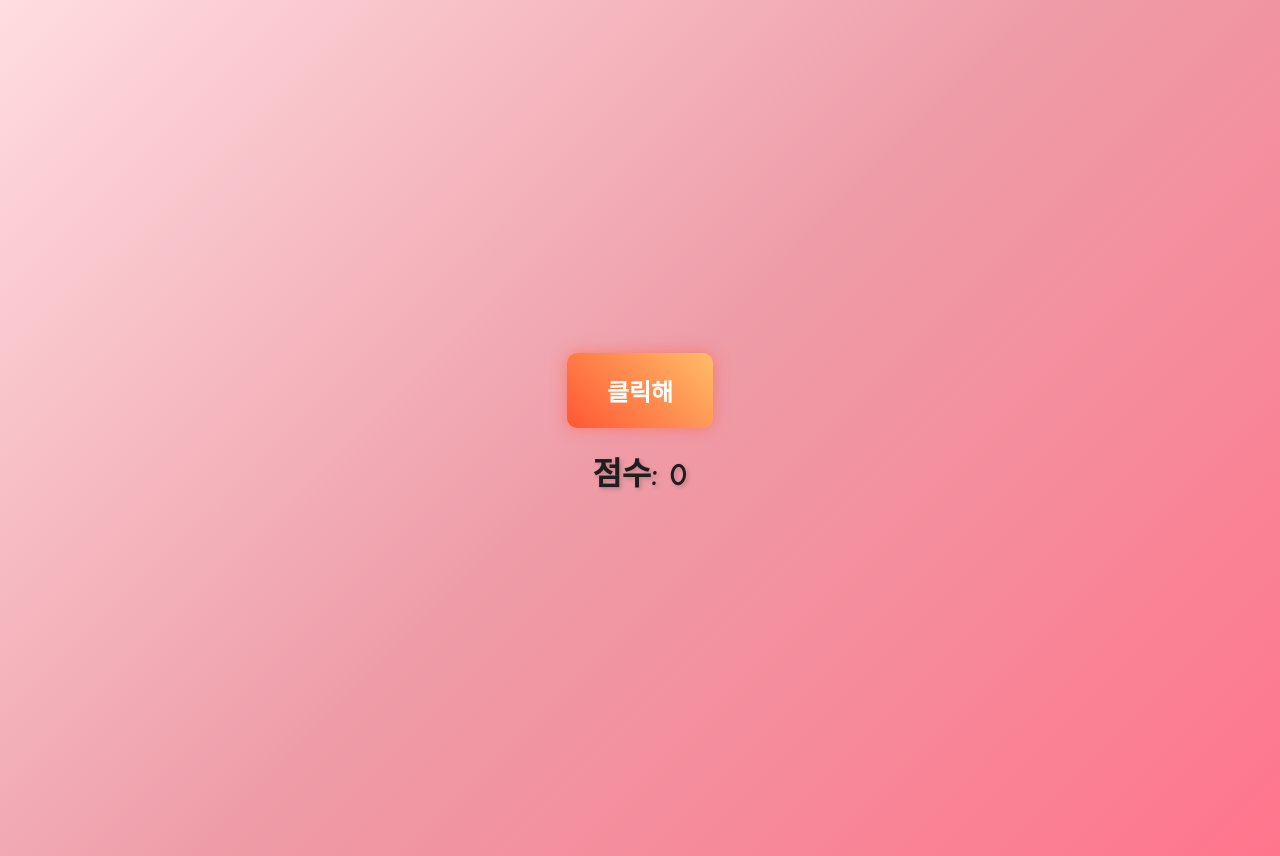
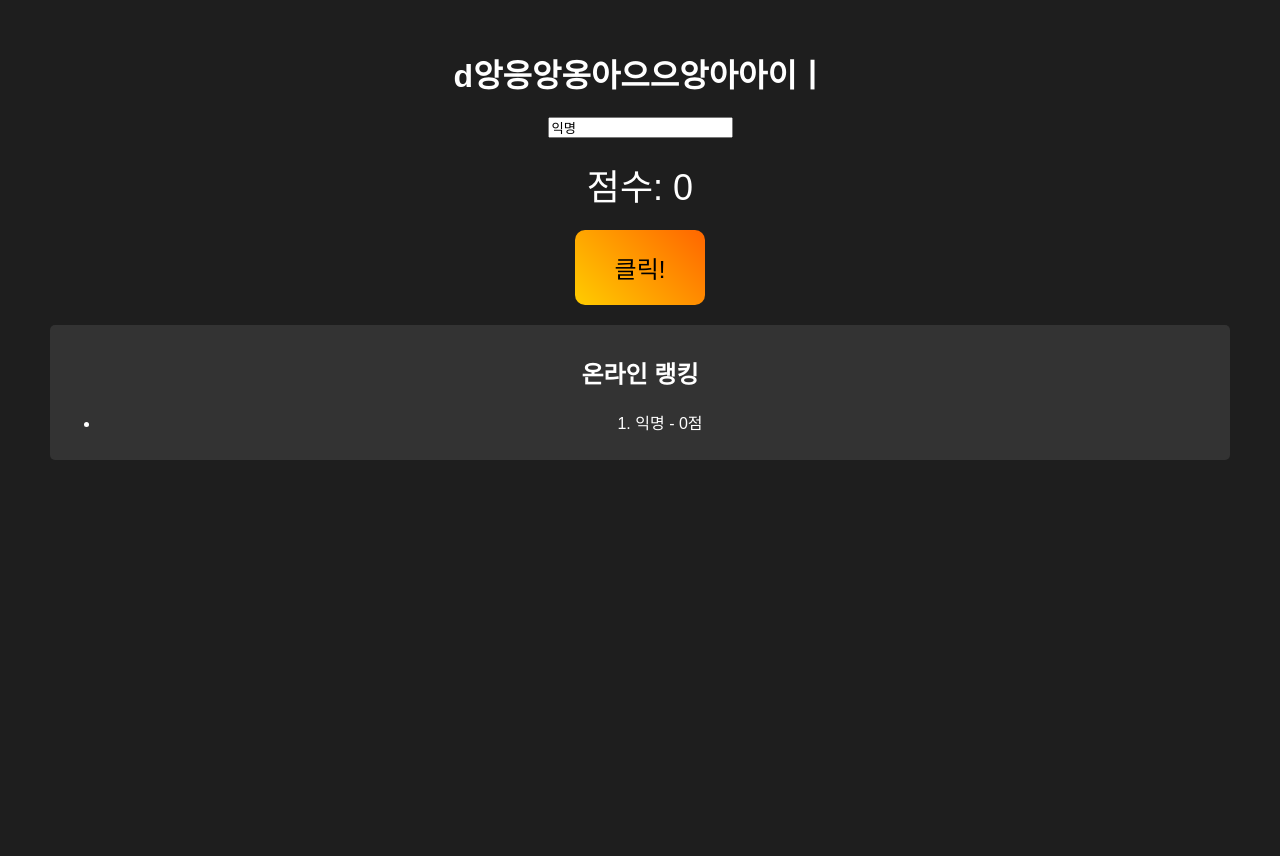
Before and after one commit to jeuoko/click, a plain HTML site: page index.html in a window 1280 px wide. After the commit the page ends 800 px from the top, so only its background shows below. Drawn offline with Linux system fonts and the light colour scheme.

Commit message:
Add files via upload

```diff
--- a/index.html
+++ b/index.html
@@ -3,82 +3,154 @@
 <head>
     <meta charset="UTF-8">
     <meta name="viewport" content="width=device-width, initial-scale=1.0">
-    <title>dkdkdkd아아앙앙아아ㅏㅇ앙아아아아아아ㅏ아아아아아아아앙ㅇ아아아아앙아ㅏ아아아ㅏㅇ아ㅏ아아아아아아아아아앙</title>
+    <title>아아아아앙앙ㅇㅇ앙ㅇ 게임</title>
     <style>
         body {
-            display: flex;
-            justify-content: center;
-            align-items: center;
-            height: 100vh;
-            background: linear-gradient(135deg, #ffdde1, #ee9ca7, #ff758c);
-            flex-direction: column;
-            color: #333;
-            font-family: 'Comic Sans MS', cursive, sans-serif;
             text-align: center;
-            padding: 20px;
+            font-family: Arial, sans-serif;
+            background-color: #1e1e1e;
+            color: #fff;
+            margin: 50px;
+            overflow: hidden;
+            position: relative;
         }
-        .game-button {
-            background: linear-gradient(45deg, #ff5733, #ffbd69);
+        .container {
+            position: relative;
+            display: inline-block;
+        }
+        .click-button {
+            font-size: 24px;
+            padding: 20px 40px;
+            background: linear-gradient(45deg, #ffcc00, #ff6600);
             border: none;
-            padding: 20px 40px;
-            font-size: 24px;
-            color: white;
-            font-weight: bold;
+            border-radius: 10px;
             cursor: pointer;
-            border-radius: 10px;
-            box-shadow: 0 0 15px rgba(255, 87, 51, 0.5);
-            transition: transform 0.2s, box-shadow 0.3s;
+            transition: transform 0.1s, background 0.5s;
         }
-        .game-button:hover {
-            transform: scale(1.1);
-            box-shadow: 0 0 25px rgba(255, 87, 51, 0.8);
+        .click-button:active {
+            transform: scale(0.9);
+            background: linear-gradient(45deg, #ff6600, #ffcc00);
         }
         .score {
-            font-size: 32px;
-            font-weight: bold;
+            font-size: 36px;
+            margin: 20px 0;
+        }
+        .upgrade {
+            background-color: #007bff;
+            color: white;
+            border: none;
+            padding: 10px 20px;
+            margin: 10px;
+            cursor: pointer;
+            border-radius: 5px;
+            transition: transform 0.2s;
+        }
+        .upgrade:hover {
+            transform: scale(1.1);
+        }
+        .hidden {
+            display: none;
+        }
+        .leaderboard {
             margin-top: 20px;
-            color: #1e1e1e;
-            text-shadow: 2px 2px 4px rgba(0, 0, 0, 0.2);
+            padding: 10px;
+            background: #333;
+            border-radius: 5px;
         }
-        .random-text-container {
-            margin-top: 10px;
-            font-size: 28px;
-            font-weight: bold;
-            display: flex;
-            gap: 10px;
-            flex-wrap: wrap;
-            justify-content: center;
-        }
-        .random-text {
-            padding: 5px 10px;
-            border-radius: 5px;
-            background: linear-gradient(45deg, #6a11cb, #2575fc);
-            color: white;
-            box-shadow: 0 0 10px rgba(106, 17, 203, 0.5);
-            display: inline-block;
+        .floating-text {
+            position: absolute;
+            font-size: 20px;
+            color: yellow;
+            opacity: 1;
+            transition: opacity 1s, transform 1s;
         }
     </style>
 </head>
 <body>
-    <button class="game-button" onclick="increaseScore()">클릭해</button>
-    <div class="score" id="score">점수: 0</div>
-    <div class="random-text-container" id="random-text-container"></div>
+    <h1>d앙응앙옹아으으앙아아이ㅣ</h1>
+    <input type="text" id="playerName" placeholder="플레이어 이름 입력" />
+    <div class="score">점수: <span id="score">0</span></div>
+    <button class="click-button" id="clickBtn">클릭!</button>
+    <div>
+        <button class="upgrade hidden" id="autoClick" onclick="buyAutoClick()">자동 클릭 (100점)</button>
+        <button class="upgrade hidden" id="doublePoints" onclick="buyDoublePoints()">2배 점수 (50점)</button>
+    </div>
+    <div class="leaderboard">
+        <h2>온라인 랭킹</h2>
+        <ul id="ranking"></ul>
+    </div>
+
     <script>
-        let score = 0;
-        function increaseScore() {
-            score++;
-            document.getElementById("score").textContent = "점수: " + score;
+        let playerName = localStorage.getItem("playerName") || "익명";
+        let score = localStorage.getItem("score") ? parseInt(localStorage.getItem("score")) : 0;
+        let clickValue = 1;
+        let autoClickers = 0;
+        let doublePointsCost = 50;
+        let autoClickCost = 100;
+        let rankings = JSON.parse(localStorage.getItem("rankings")) || {};
+        let autoClickInterval = null;
 
-            if (score % 10 === 0) {
-                const textOptions = ["허", "우", "진"];
-                const randomText = textOptions[Math.floor(Math.random() * textOptions.length)];
-                const container = document.getElementById("random-text-container");
-                const span = document.createElement("span");
-                span.textContent = randomText;
-                span.classList.add("random-text");
-                container.appendChild(span);
+        document.getElementById("playerName").value = playerName;
+        document.getElementById("score").textContent = score;
+
+        document.getElementById("clickBtn").addEventListener("click", function() {
+            score += clickValue;
+            document.getElementById("score").textContent = score;
+            localStorage.setItem("score", score);
+            updateRanking();
+            checkUpgrades();
+        });
+
+        function checkUpgrades() {
+            if (score >= autoClickCost) document.getElementById("autoClick").classList.remove("hidden");
+            if (score >= doublePointsCost) document.getElementById("doublePoints").classList.remove("hidden");
+        }
+
+        function buyAutoClick() {
+            if (score >= autoClickCost) {
+                score = 0;
+                autoClickers++;
+                autoClickCost *= 2;
+                document.getElementById("autoClick").textContent = `자동 클릭 (${autoClickCost}점)`;
+                document.getElementById("autoClick").classList.add("hidden");
+                startAutoClick();
             }
         }
+
+        function startAutoClick() {
+            if (autoClickInterval) clearInterval(autoClickInterval);
+            autoClickInterval = setInterval(() => {
+                score += clickValue * autoClickers;
+                document.getElementById("score").textContent = score;
+                localStorage.setItem("score", score);
+                updateRanking();
+            }, 1000);
+        }
+
+        function buyDoublePoints() {
+            if (score >= doublePointsCost) {
+                score = 0;
+                clickValue *= 2;
+                doublePointsCost *= 5;
+                document.getElementById("doublePoints").textContent = `2배 점수 (${doublePointsCost}점)`;
+                document.getElementById("doublePoints").classList.add("hidden");
+            }
+        }
+
+        function updateRanking() {
+            rankings[playerName] = Math.max(rankings[playerName] || 0, score);
+            localStorage.setItem("rankings", JSON.stringify(rankings));
+            let sortedPlayers = Object.entries(rankings).sort((a, b) => b[1] - a[1]).slice(0, 5);
+            let rankingList = document.getElementById("ranking");
+            rankingList.innerHTML = "";
+            sortedPlayers.forEach(([name, s], i) => {
+                let li = document.createElement("li");
+                li.textContent = `${i + 1}. ${name} - ${s}점`;
+                rankingList.appendChild(li);
+            });
+        }
+
+        updateRanking();
     </script>
 </body>
 </html>
```
